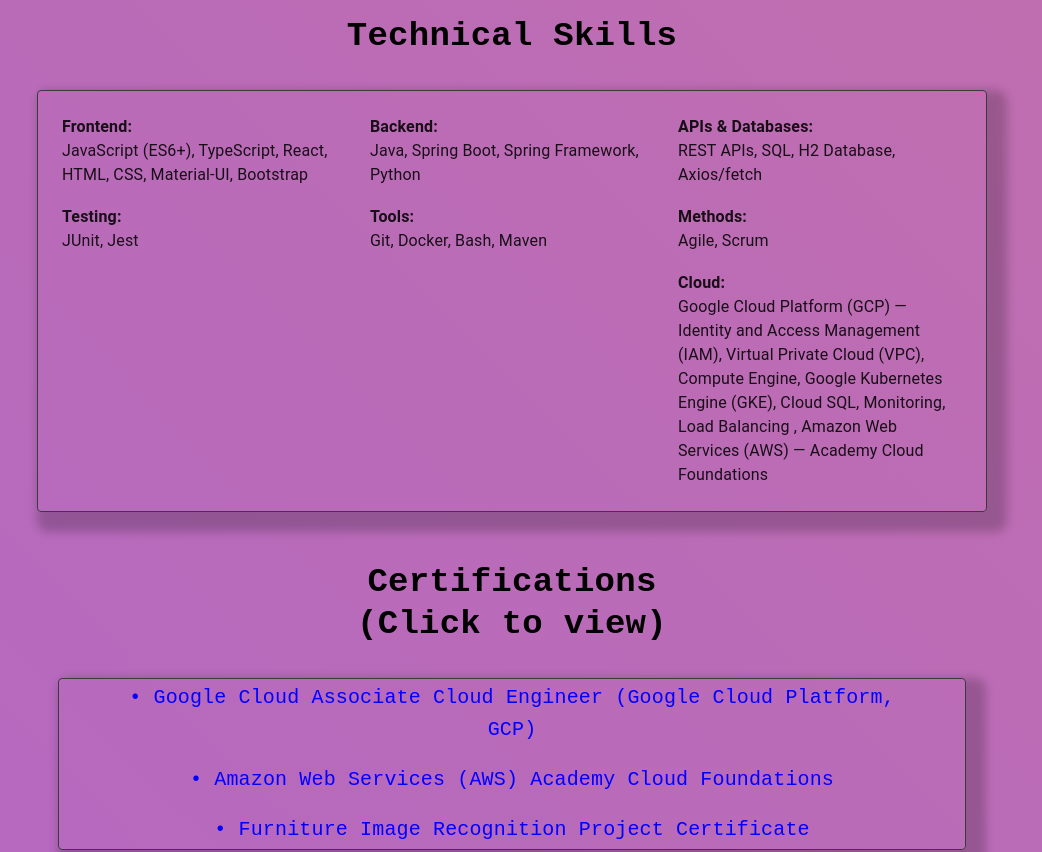
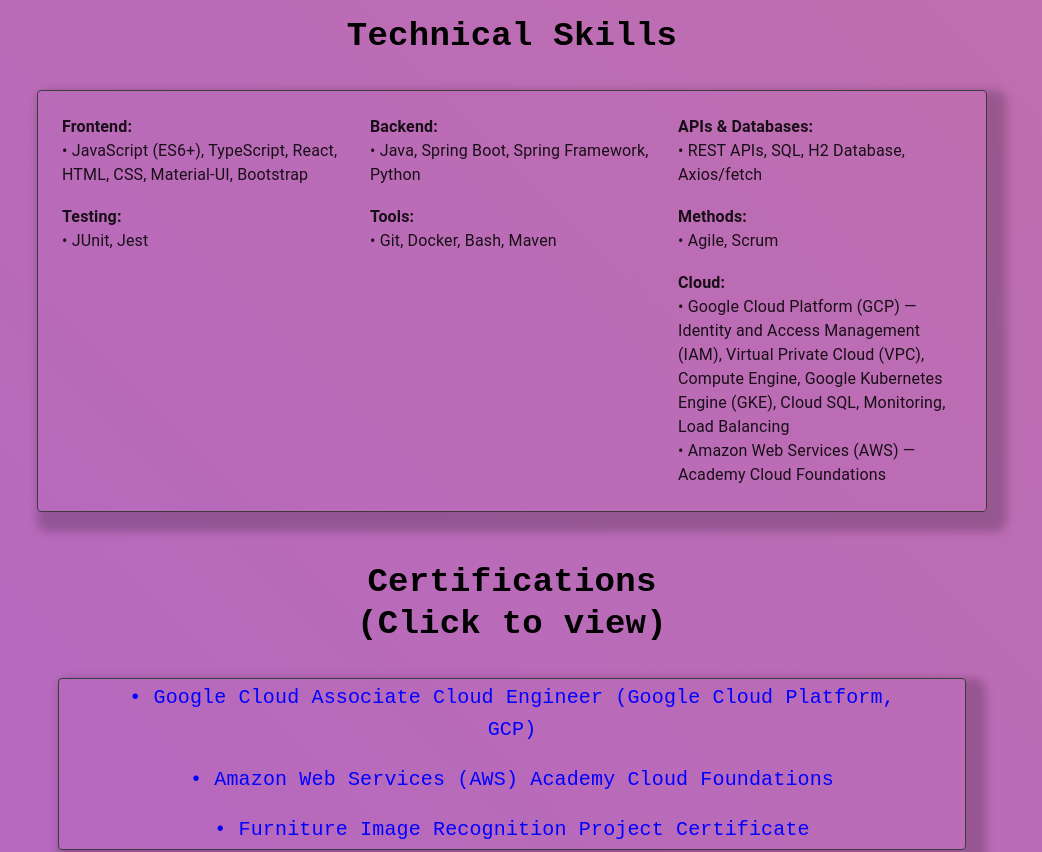
Before and after one commit to antonrezin/PortfolioContactWebsite, a React (Vite) app: page / in a window 1280 px wide. Shown: the part 2240-3092 px from the top of the page, without its empty margins (128-1170 px from the left). Built offline with nearby package versions, Linux system fonts and the light colour scheme.

Commit message:
Updated fields.

```diff
--- a/src/components/Home.jsx
+++ b/src/components/Home.jsx
@@ -157,14 +157,14 @@
               <strong>Frontend:</strong>
             </Typography>
             <Typography>
-              JavaScript (ES6+), TypeScript, React, HTML, CSS, Material-UI,
+              • JavaScript (ES6+), TypeScript, React, HTML, CSS, Material-UI,
               Bootstrap
             </Typography>
             <br />
             <Typography>
               <strong>Testing:</strong>
             </Typography>
-            <Typography>JUnit, Jest</Typography>
+            <Typography>• JUnit, Jest</Typography>
           </Grid>
 
           {/* Backend + Tools */}
@@ -172,12 +172,14 @@
             <Typography>
               <strong>Backend:</strong>
             </Typography>
-            <Typography>Java, Spring Boot, Spring Framework, Python</Typography>
+            <Typography>
+              • Java, Spring Boot, Spring Framework, Python
+            </Typography>
             <br />
             <Typography>
               <strong>Tools:</strong>
             </Typography>
-            <Typography>Git, Docker, Bash, Maven</Typography>
+            <Typography>• Git, Docker, Bash, Maven</Typography>
           </Grid>
 
           {/* APIs & Databases + Methods + Cloud */}
@@ -185,21 +187,21 @@
             <Typography>
               <strong>APIs & Databases:</strong>
             </Typography>
-            <Typography>REST APIs, SQL, H2 Database, Axios/fetch</Typography>
+            <Typography>• REST APIs, SQL, H2 Database, Axios/fetch</Typography>
             <br />
             <Typography>
               <strong>Methods:</strong>
             </Typography>
-            <Typography>Agile, Scrum</Typography>
+            <Typography>• Agile, Scrum</Typography>
             <br />
             <Typography>
               <strong>Cloud:</strong>
             </Typography>
             <Typography>
-              Google Cloud Platform (GCP) — Identity and Access Management
+              • Google Cloud Platform (GCP) — Identity and Access Management
               (IAM), Virtual Private Cloud (VPC), Compute Engine, Google
-              Kubernetes Engine (GKE), Cloud SQL, Monitoring, Load Balancing ,
-              Amazon Web Services (AWS) — Academy Cloud Foundations
+              Kubernetes Engine (GKE), Cloud SQL, Monitoring, Load Balancing
+              <br />• Amazon Web Services (AWS) — Academy Cloud Foundations
             </Typography>
           </Grid>
         </Grid>
@@ -333,10 +335,9 @@
               • Developed a full-stack CRUD application with React frontend and
               Spring Boot backend.
               <br />
-              •Built and consumed REST APIs for data operations. •Used SQL (H2
+              • Built and consumed REST APIs for data operations. •Used SQL (H2
               Database) for persistence.
-              <br />
-              •Tech: Java, Spring Boot, React (Vite), REST APIs, Git,
+              <br />• Tech: Java, Spring Boot, React (Vite), REST APIs, Git,
               Material-UI.
             </Typography>
           </ListItem>
```
